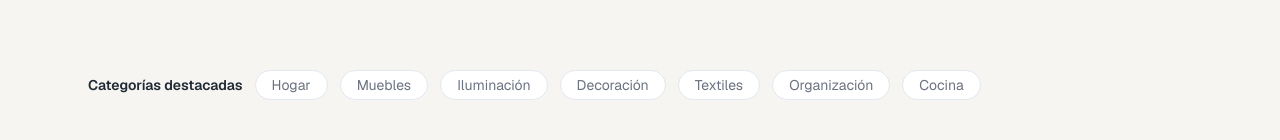
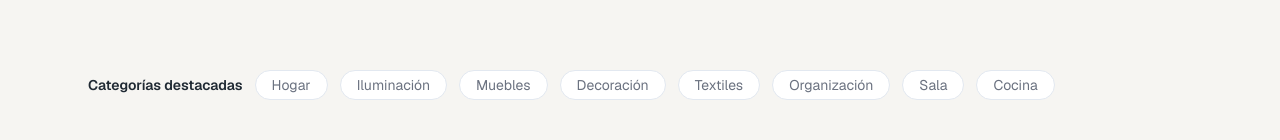
Before and after one commit to Pablo-Guerraa/next-catalog, a Next.js app: page / in a window 1280 px wide. Shown: the part 723-863 px from the top of the page. Built offline with nearby package versions, Linux system fonts and the light colour scheme.

Commit message:
Update categories from product data

```diff
--- a/src/app/(catalog)/_components/CategoryChips.tsx
+++ b/src/app/(catalog)/_components/CategoryChips.tsx
@@ -1,12 +1,8 @@
-const categories = [
-  "Hogar",
-  "Muebles",
-  "Iluminación",
-  "Decoración",
-  "Textiles",
-  "Organización",
-  "Cocina",
-];
+import mockProducts from "@/data/mock-products.json";
+
+const categories = Array.from(
+  new Set(mockProducts.map((product) => product.category))
+);
 
 export const CategoryChips = () => {
   return (
```
